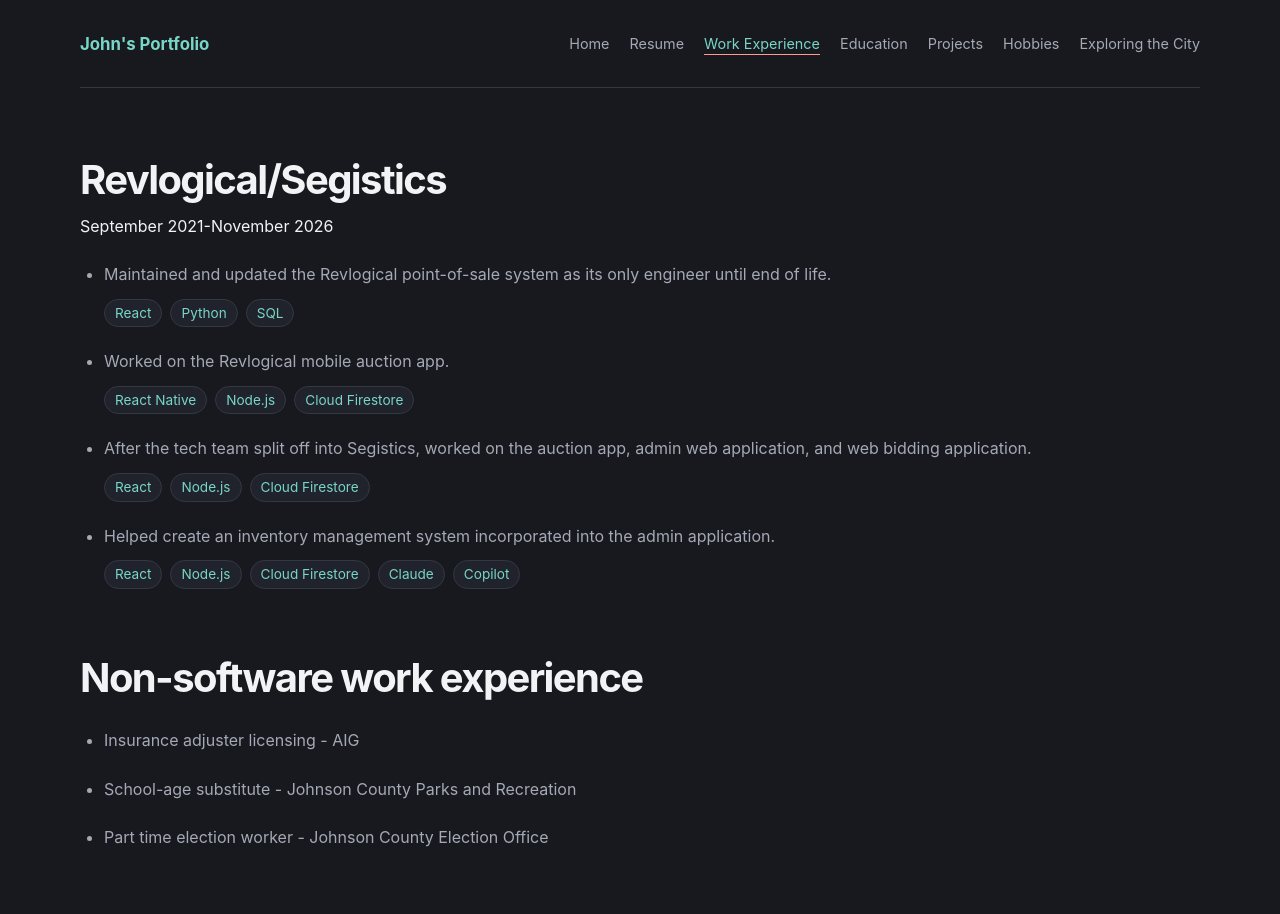
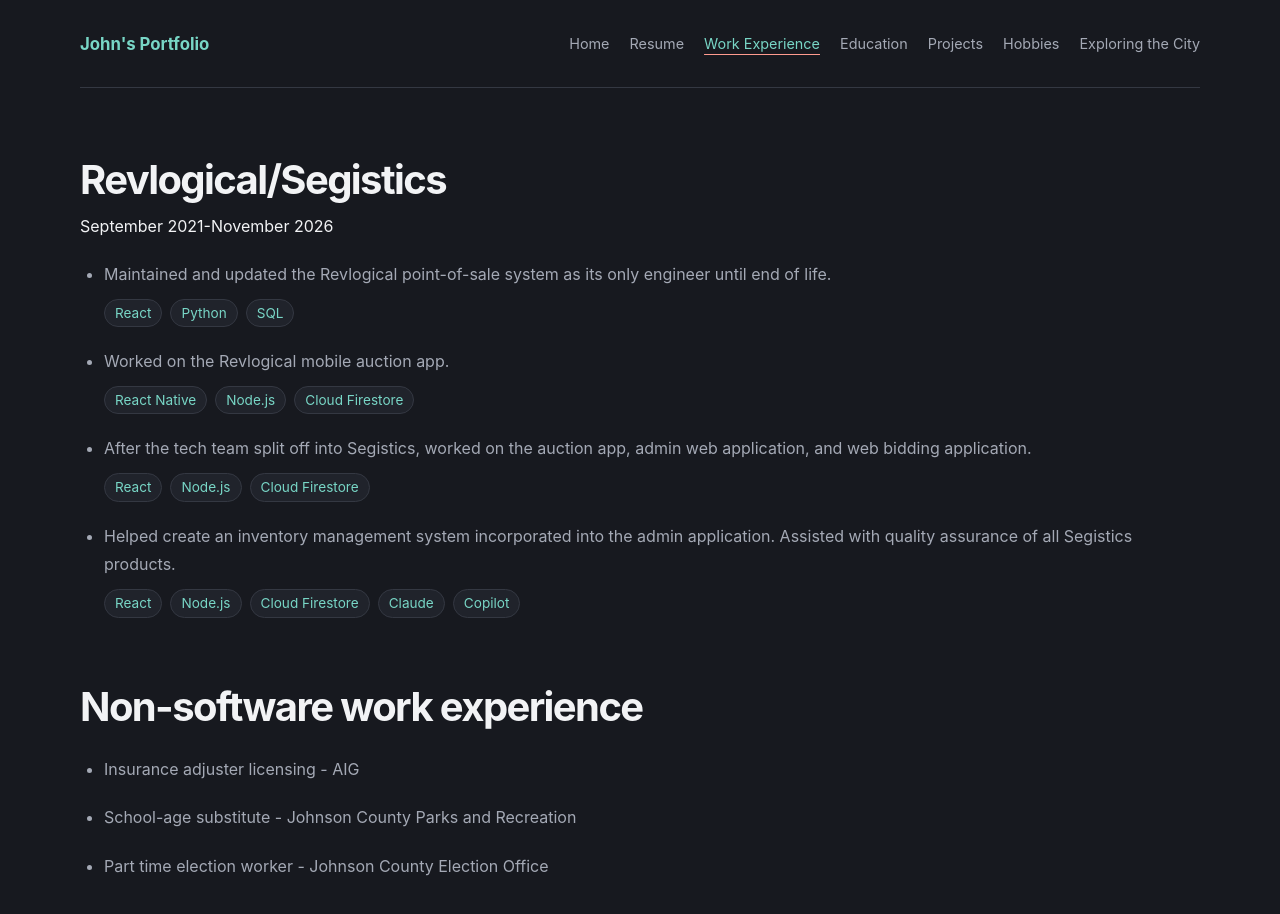
Before and after one commit to Swiftyfast/Johns-Portfolio, a React (Vite) app: page /work-experience in a window 1280 px wide. Shown: the top 914 px of the page. Built offline with nearby package versions, Linux system fonts and the light colour scheme.

Commit message:
feat: add qa

```diff
--- a/src/pages/WorkExperiencePage.jsx
+++ b/src/pages/WorkExperiencePage.jsx
@@ -33,7 +33,8 @@ export default function WorkExperiencePage() {
           </li>
           <li>
             Helped create an inventory management system incorporated into the
-            admin application.
+            admin application. Assisted with quality assurance of all Segistics
+            products.
             <ul className="work-tech-list" aria-label="Technologies used">
               <li>React</li>
               <li>Node.js</li>
```
